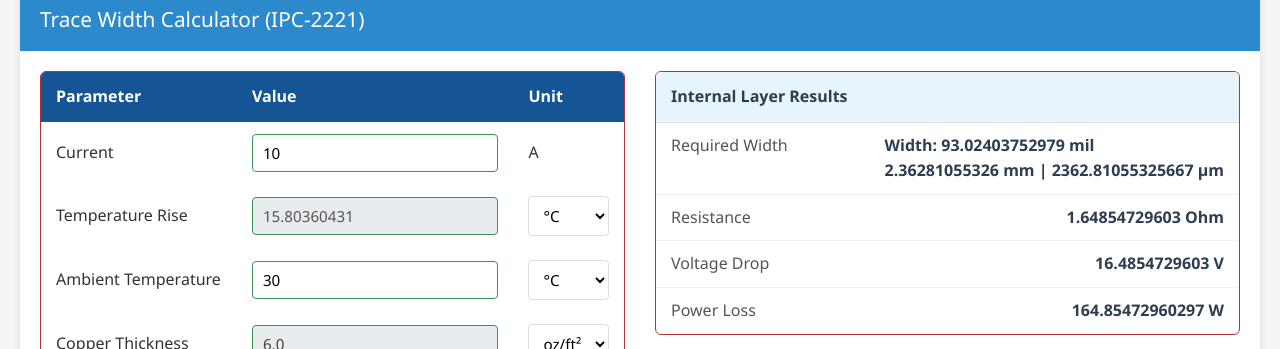
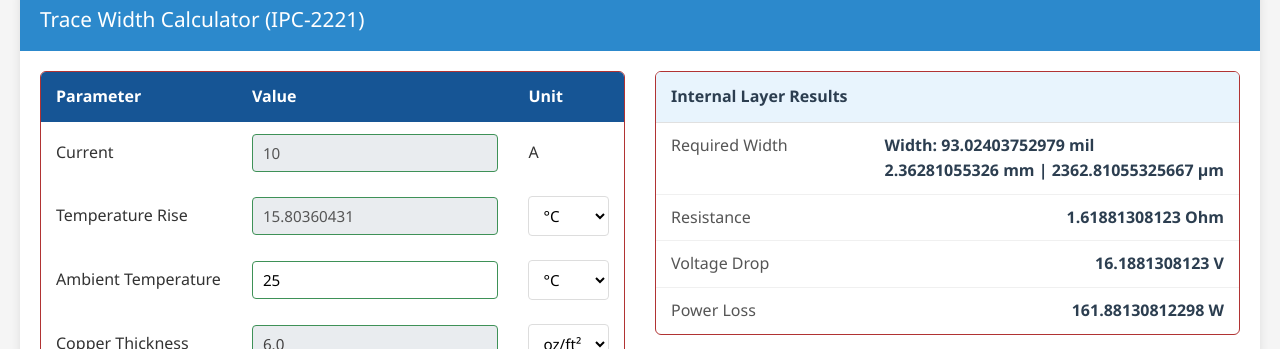
Before and after one commit to ajit421/pcb_motor_calculator, a plain HTML site: page index.html in a window 1280 px wide. Shown: the part 979-1328 px from the top of the page. Drawn offline with nearby package versions, Linux system fonts and the light colour scheme.

Commit message:
fix current

```diff
--- a/index.html
+++ b/index.html
@@ -161,7 +161,8 @@
                             </div>
                             <div class="grid-row">
                                 <div class="grid-cell">Current</div>
-                                <div class="grid-cell"><input type="number" id="tw_current" step="0.1" value="10"></div>
+                                <div class="grid-cell"><input type="number" id="tw_current" step="0.1" value="10" readonly
+                                    style="background-color: #e9ecef; color: #555;"></div>
                                 <div class="grid-cell">A</div>
                             </div>
                             <div class="grid-row">
@@ -177,7 +178,7 @@
                             </div>
                             <div class="grid-row">
                                 <div class="grid-cell">Ambient Temperature</div>
-                                <div class="grid-cell"><input type="number" id="tw_ambient" step="0.1" value="30"></div>
+                                <div class="grid-cell"><input type="number" id="tw_ambient" step="0.1" value="25"></div>
                                 <div class="grid-cell">
                                     <select id="tw_ambientUnit">
                                         <option value="°C" selected>°C</option>
```
Also changed, not shown: main.js (+2 -8 lines).
